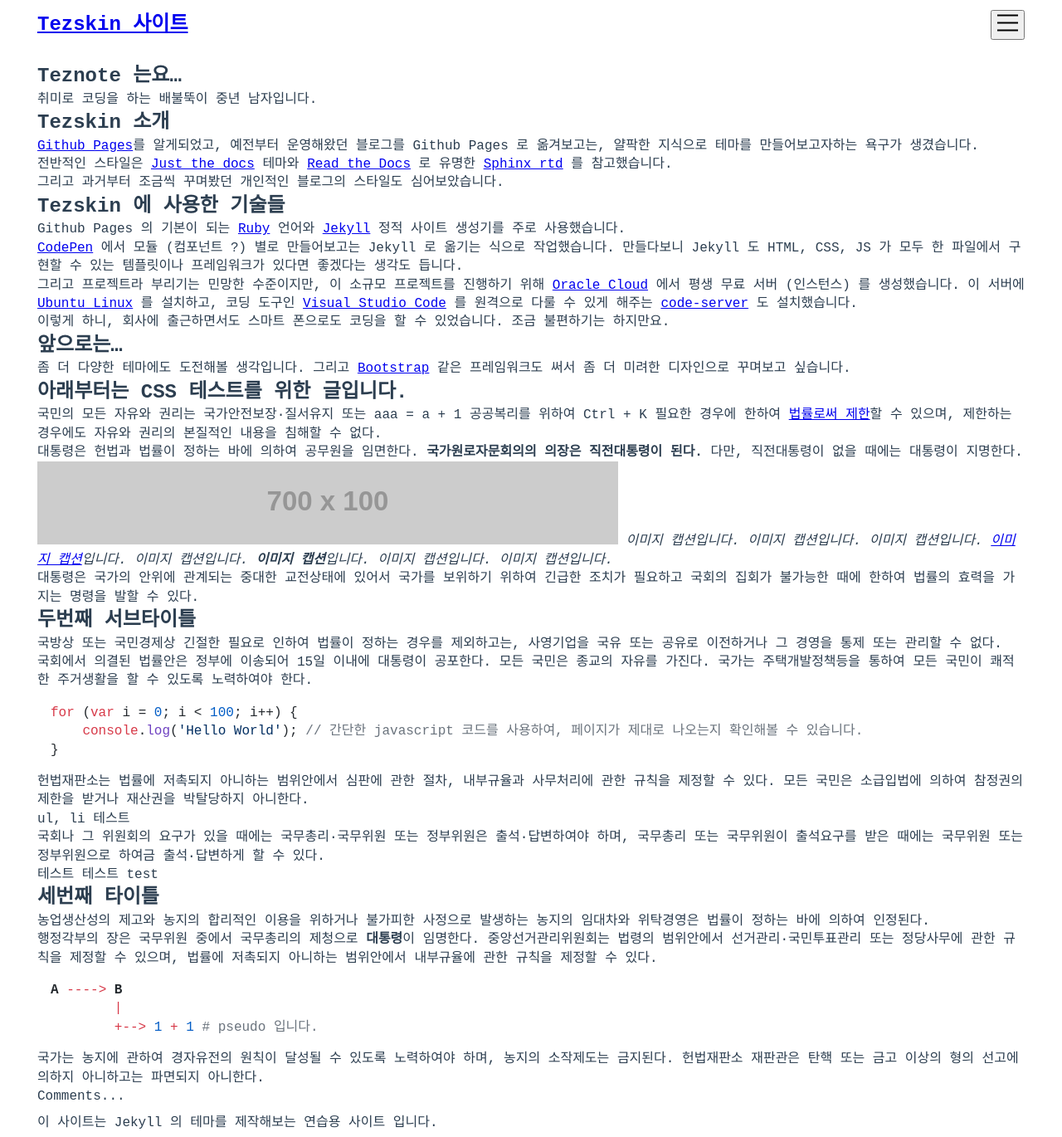
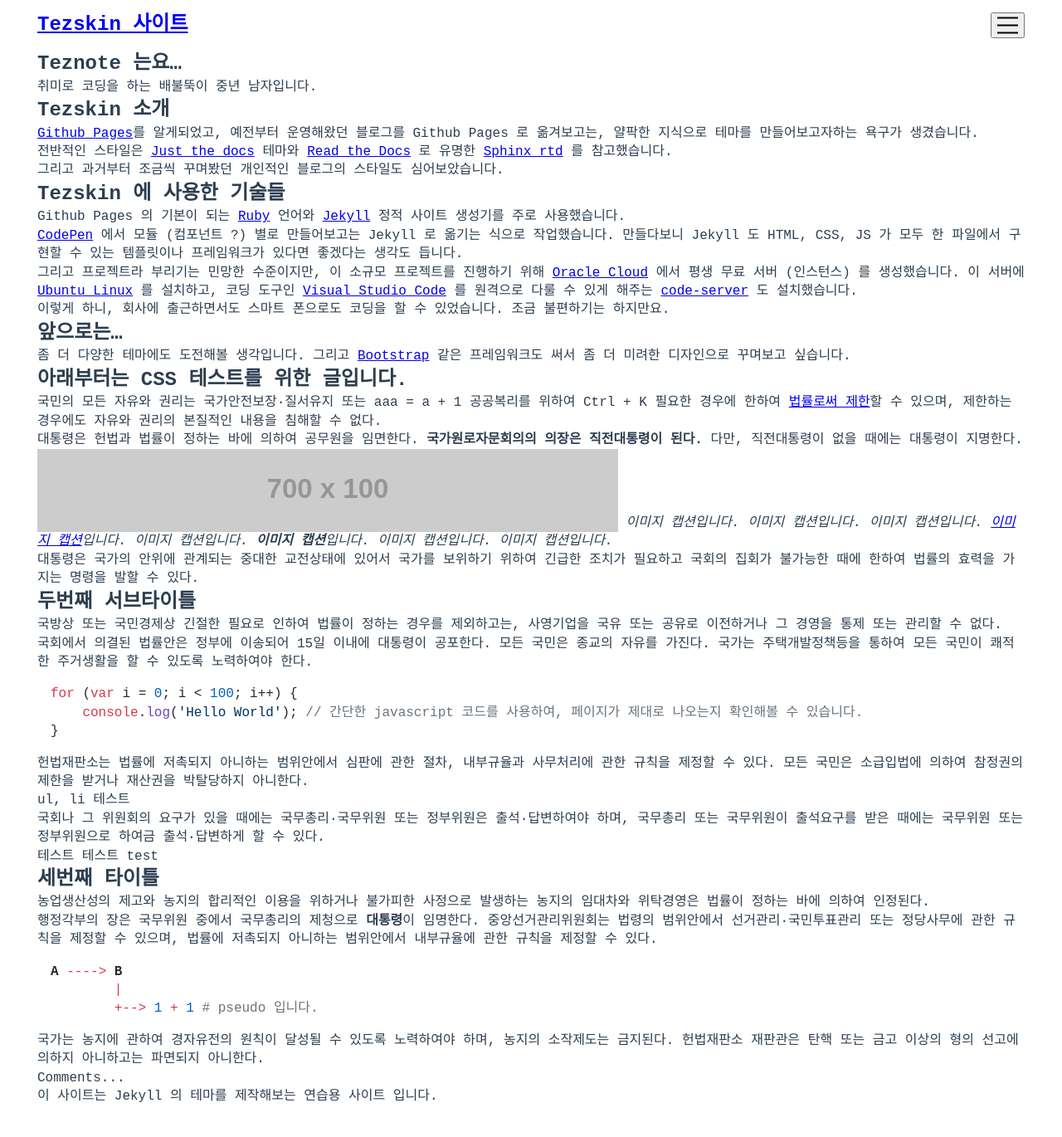
Before and after one commit to teznote/tezskin, a Jekyll site: the page built from index.md, in a window 1280 px wide. Shown: the whole page at 83% size. Built offline with Jekyll 4.4.1, drawn with Linux system fonts in a browser that asks for light colours; nearby versions of some CDN libraries; some web fonts are replaced; a style sheet for code colours, icons or effects is not loaded.

Commit message:
Update style4.scss

```diff
--- a/assets/style4.scss
+++ b/assets/style4.scss
@@ -36,8 +36,11 @@ header, aside, nav, main, footer, section, article {
     width: 100%;
     max-width: var(--max-width);
     margin: 0 auto;
-    padding: 5px;
+    padding: 0 5px;
     box-sizing: border-box;
+}
+img, svg {
+    vertical-align: bottom;
 }
 
 // Layout
```
